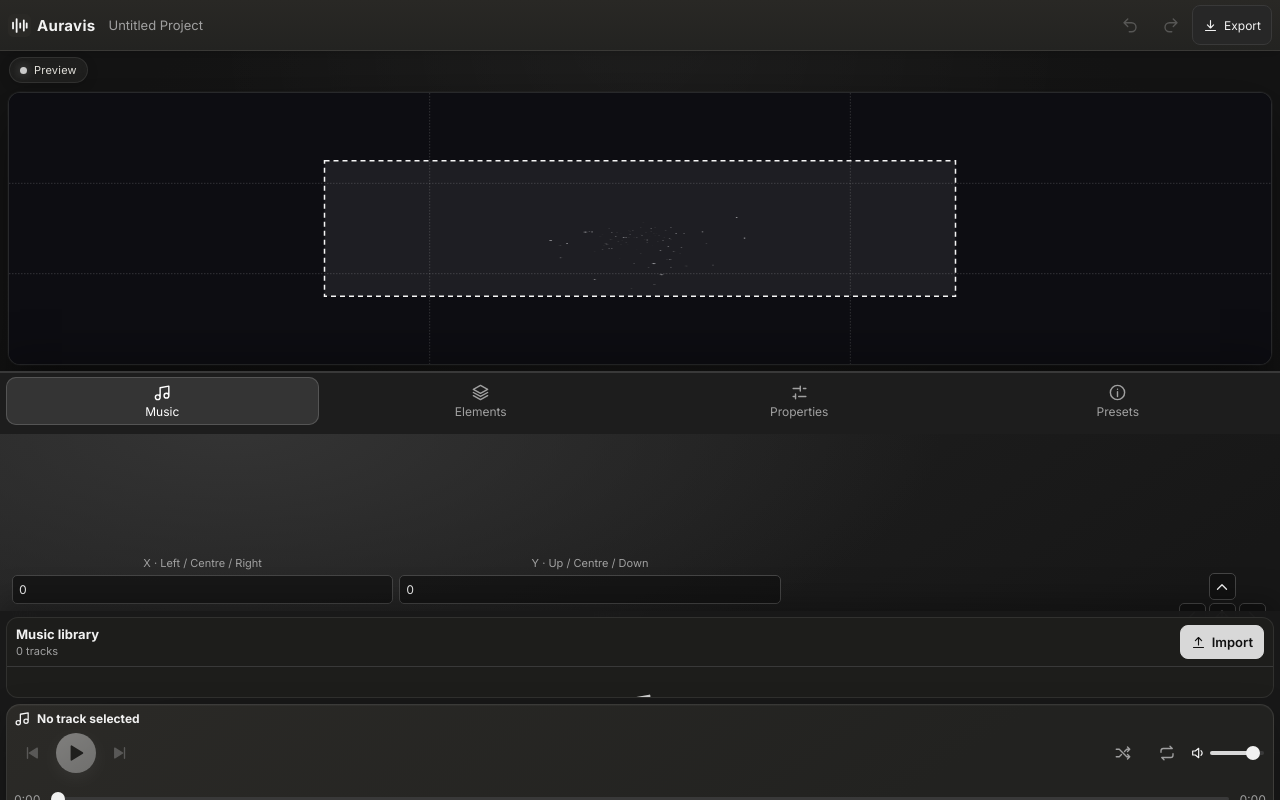
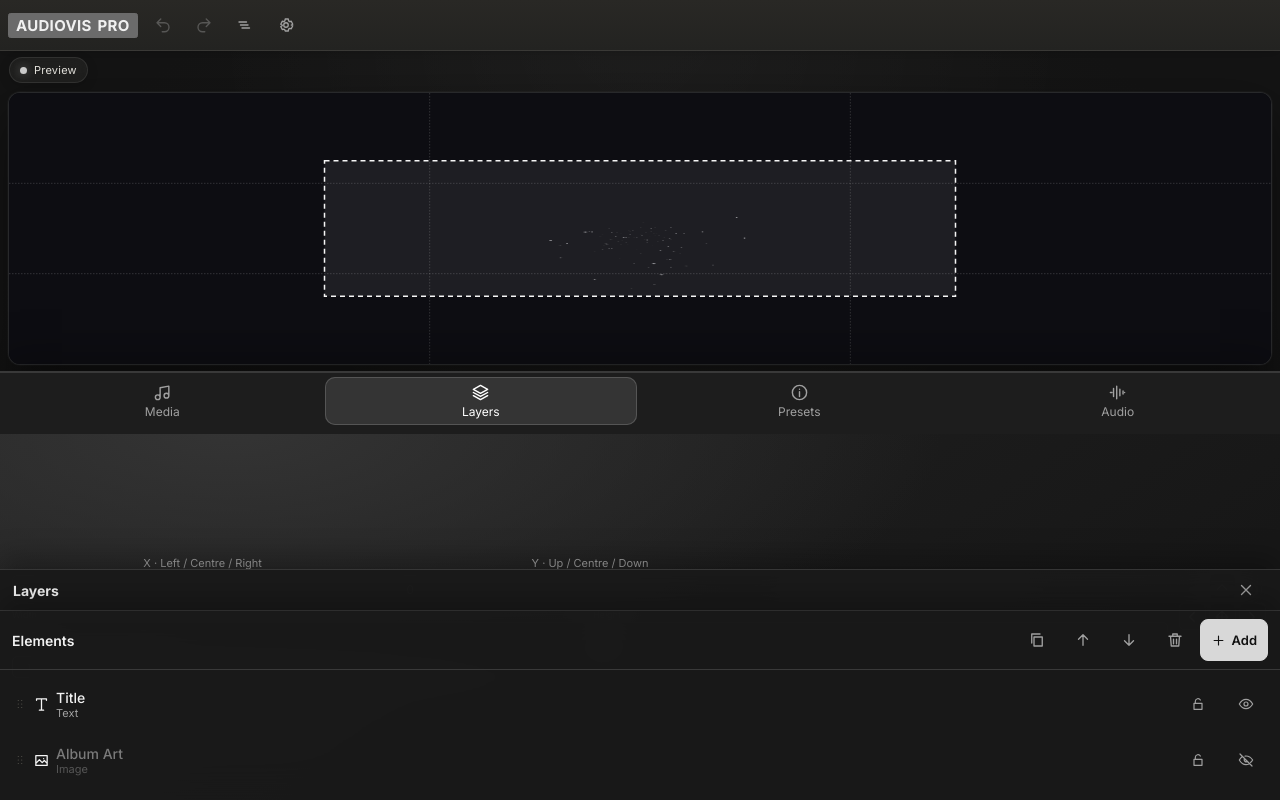
Before and after one commit to jhaa2k/Auravis, a React (Vite) app: page / in a window 1280 px wide. Built offline with nearby package versions, Linux system fonts and the light colour scheme; what @capacitor/core would draw is missing.

Commit message:
Redesign editor header and six-tab navigation for AUDIOVIS PRO

```diff
--- a/src/app/App.jsx
+++ b/src/app/App.jsx
@@ -12,7 +12,7 @@ import ProjectDialog from '../ui/ProjectDialog.jsx';
 import Toasts from '../ui/Toasts.jsx';
 import Icon from '../ui/Icon.jsx';
 
-const TOOLS = [['music', 'Music', 'music'], ['layers', 'Elements', 'layers'], ['props', 'Properties', 'sliders'], ['presets', 'Presets', 'grid'], ['project', 'Settings', 'settings']];
+const TOOLS = [['music', 'Media', 'music'], ['layers', 'Layers', 'layers'], ['presets', 'Presets', 'heart'], ['audio', 'Audio', 'wave'], ['scene', 'Scene', 'image'], ['export', 'Export', 'download']];
 const DEFAULT_PREFERENCES = { theme: 'dark', guides: true, safeArea: false, snap: false };
 function readPreferences() {
   try {
@@ -33,7 +33,7 @@ export default function App() {
   const dirty = useApp((s) => s.dirty);
   const selectedElement = useApp((s) => s.elements.find((e) => e.id === s.selectedId) || null);
   const canUndo = useApp((s) => s.past.length > 0), canRedo = useApp((s) => s.future.length > 0);
-  const [tool, setTool] = useState('music');
+  const [tool, setTool] = useState('layers');
   const [dialog, setDialog] = useState(false);
   const [preferences, setPreferences] = useState(readPreferences);
   const updatePreferences = (patch) => setPreferences((current) => {
@@ -85,12 +85,12 @@ export default function App() {
   return (
     <div className="app android-app" data-theme={preferences.theme} onContextMenu={(event) => event.preventDefault()}>
       <header className="topbar">
-        <div className="brand"><svg viewBox="0 0 64 64" width="26" height="26" aria-hidden="true"><rect width="64" height="64" rx="14" fill="#2a2926" /><path d="M14 40V24M24 50V14M34 38V26M44 46V18M52 38V26" stroke="#f5f5f5" strokeWidth="5" strokeLinecap="round" /></svg><span>Auravis</span></div>
-        <button className="project-name" onClick={() => setDialog(true)} title="Open project manager">{name}{dirty ? ' •' : ''}</button>
-        <div className="row-gap">
+        <button className="brand audiovis-brand" onClick={() => setDialog(true)}>AUDIOVIS <b>PRO</b></button>
+
+        <div className="row-gap header-actions">
           <button className="icon-btn" title="Undo (Ctrl+Z)" disabled={!canUndo} onClick={() => actions.undo()}><Icon name="undo" /></button>
           <button className="icon-btn" title="Redo (Ctrl+Shift+Z)" disabled={!canRedo} onClick={() => actions.redo()}><Icon name="redo" /></button>
-          <button className="btn small export-btn" onClick={() => setTool('export')}><Icon name="download" size={15} />Export</button>
+          <button className="icon-btn" title="Split screen" onClick={() => window.dispatchEvent(new CustomEvent('auravis:toggle-split-screen'))}><Icon name="split" /></button><button className="icon-btn" title="Settings" onClick={() => setTool('scene')}><Icon name="settings" /></button>
         </div>
       </header>
       <main className={`workspace android-workspace ${!tool && !selectedElement ? "compact" : "expanded"}`}>
@@ -102,15 +102,15 @@ export default function App() {
             {<PositionControls element={selectedElement} />}
             {tool && (
               <>
-                <header className="tool-panel-head">
-                  <strong><Icon name={TOOLS.find(([key]) => key === tool)?.[2] || 'download'} size={16} />{TOOLS.find(([key]) => key === tool)?.[1] || 'Export'}</strong>
+                <div className="sheet-grabber" aria-hidden="true"><span /></div><header className="tool-panel-head">
+                  <strong>{TOOLS.find(([key]) => key === tool)?.[1] || 'Export'}</strong><button className="icon-btn sheet-close" title="Close panel" onClick={() => setTool(null)}><Icon name="close" /></button>
                 </header>
                 <div className={`tool-panel-content ${tool === 'music' ? 'music-tool-content' : ''}`}>
                   {tool === 'music' && <MusicPanel />}
                   {tool === 'layers' && <LayerList />}
-                  {tool === 'props' && <PropertiesPanel />}
+                  {tool === 'audio' && <PropertiesPanel />}
                   {tool === 'presets' && <PresetPanel />}
-                  {tool === 'project' && <SettingsPanel mode="settings" preferences={preferences} onPreferencesChange={updatePreferences} />}
+                  {tool === 'scene' && <SettingsPanel mode="settings" preferences={preferences} onPreferencesChange={updatePreferences} />}
                   {tool === 'export' && <SettingsPanel mode="export" />}
                 </div>
               </>
```
